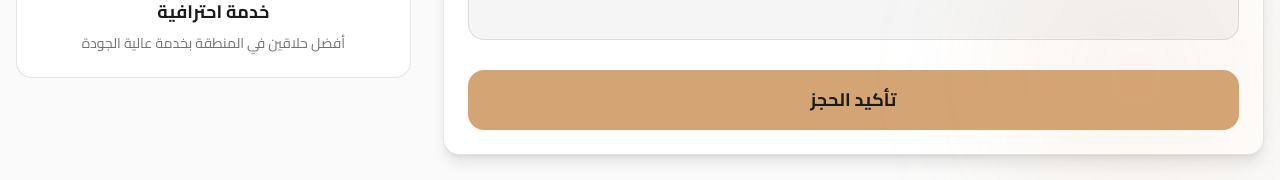
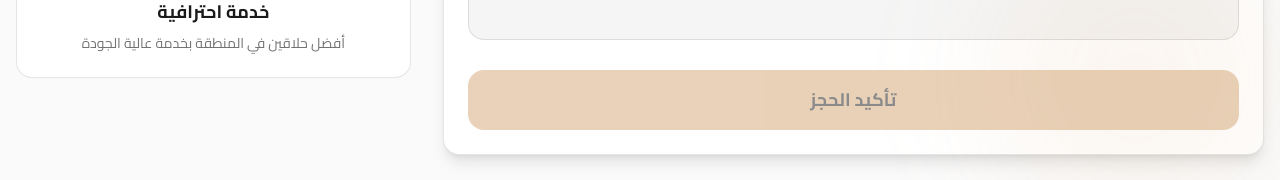
Before and after one commit to elsayedmokdam/barber-sief-app, a Next.js app: page /booking in a window 1280 px wide. Shown: the part 1108-1288 px from the top of the page. Built offline with nearby package versions, Linux system fonts and the light colour scheme; no server answers; the database is empty.

Commit message:
Handle the style of the button on disabled

```diff
--- a/src/components/booking-form/BookingForm.tsx
+++ b/src/components/booking-form/BookingForm.tsx
@@ -452,6 +452,8 @@ export function BookingForm() {
           disabled={selectedServices.length === 0 || isLoading}
           type="submit"
           className="
+            disabled:cursor-not-allowed
+            disabled:opacity-50
             w-full
             rounded-xl
             bg-primary
```
